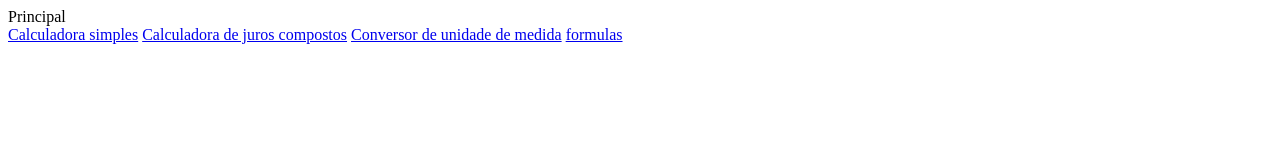
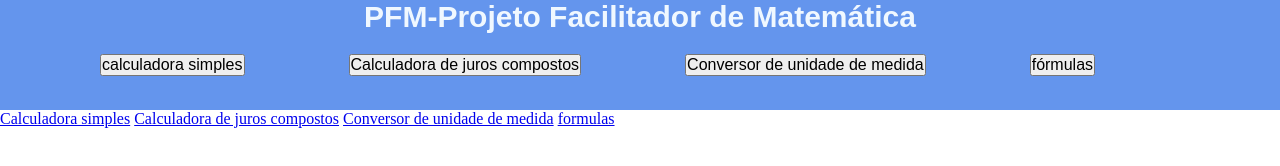
Before and after one commit to senacrs-emti/2023-1MB-educom-G05, a plain HTML site: page index.html in a window 1280 px wide. Drawn offline with Linux system fonts and the light colour scheme.

Commit message:
Fiz o rascunho do header
fiz o rascunho do header, ainda nao é um formato definitivo

Co-Authored-By: Leonardo <134066125+LeonardoGStrey@users.noreply.github.com>

```diff
--- a/index.html
+++ b/index.html
@@ -8,7 +8,12 @@
 </head>
 <body>
     <header>
-        Principal
+        <h1>PFM-Projeto Facilitador de Matemática</h1>
+        <button id="botao"><a href="./calculadora_simples/calculadora.html">calculadora simples</a></button>
+        <button id="botao"><a href="./calculadora_juros/juros.html">Calculadora de juros compostos</a></button>
+        <button id="botao"><a href="./conversor_unidade_de_medida/Conv_u_m.html">Conversor de unidade de medida</a></button>
+        <button id="botao"><a href="./formulas/formulas.html">fórmulas</a></button>
+
     </header>
 
     <main>
--- a/style.css
+++ b/style.css
@@ -0,0 +1,26 @@
+*{
+    margin: 0;
+    padding: 0;
+}
+header{
+ background-color: cornflowerblue;
+ width: 100%;
+ height: 110px;
+}
+header h1{
+font-family: Arial, Helvetica, sans-serif;
+font-size: 30px;
+color: aliceblue;
+text-align: center;
+}
+#botao{
+    font-family: Arial, Helvetica, sans-serif;
+    font-size: medium;
+    color: black;
+    margin-top: 20px;
+    margin-left: 100px;
+}
+header a{
+    text-decoration: none;
+    color: black;
+}
```
